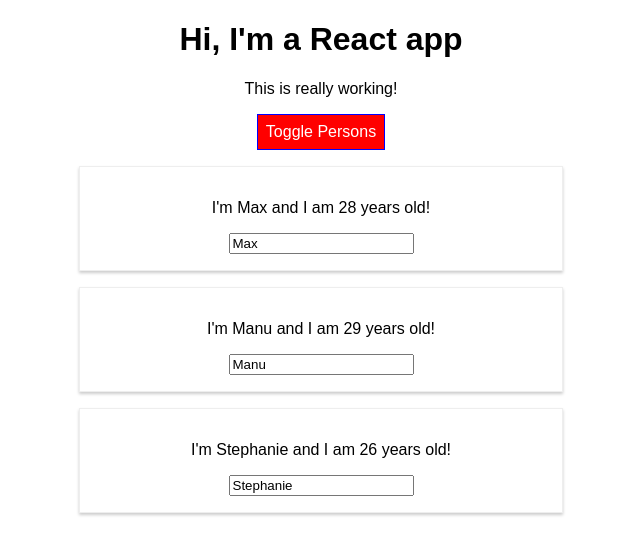
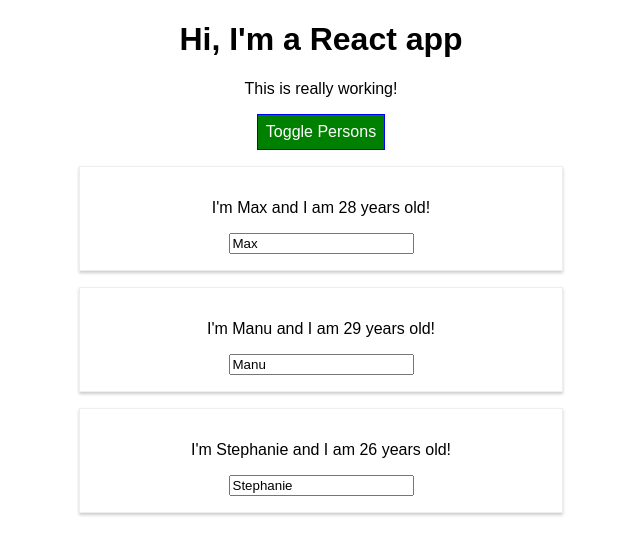
Before and after one commit to FrancaTM/react-complete-guide-sample, a React (Create React App) app: page / in a window 1280 px wide. Both pictures are taken after a click on the button "Toggle Persons". Shown: the top 554 px of the page, without its empty margins (319-959 px from the left). Built offline with nearby package versions, Linux system fonts and the light colour scheme.

Commit message:
change button to apply styled component

```diff
--- a/src/App.js
+++ b/src/App.js
@@ -1,6 +1,22 @@
 import React, { Component } from "react";
+import styled from "styled-components";
+
 import "./App.css";
 import Person from "./Person/Person";
+
+const StyledButton = styled.button`
+  background-color: green;
+  color: white;
+  font: inherit;
+  border: 1px solid blue;
+  padding: 8px;
+  cursor: pointer;
+
+  &:hover {
+    background-color: lightgreen;
+    color: black;
+  }
+`;
 
 class App extends Component {
   state = {
@@ -109,9 +125,9 @@
       <div className="App">
         <h1>Hi, I'm a React app</h1>
         <p className={classes.join(" ")}>This is really working!</p>
-        <button style={style} onClick={this.togglePersonsHandler}>
+        <StyledButton onClick={this.togglePersonsHandler}>
           Toggle Persons
-        </button>
+        </StyledButton>
         {persons}
       </div>
     );
--- a/src/Person/Person.js
+++ b/src/Person/Person.js
@@ -17,12 +17,6 @@
 `;
 
 const person = props => {
-  const style = {
-    "@media (min-width: 500px)": {
-      width: "450px"
-    }
-  };
-
   return (
     <StyledDiv>
       <p onClick={props.click}>
```
